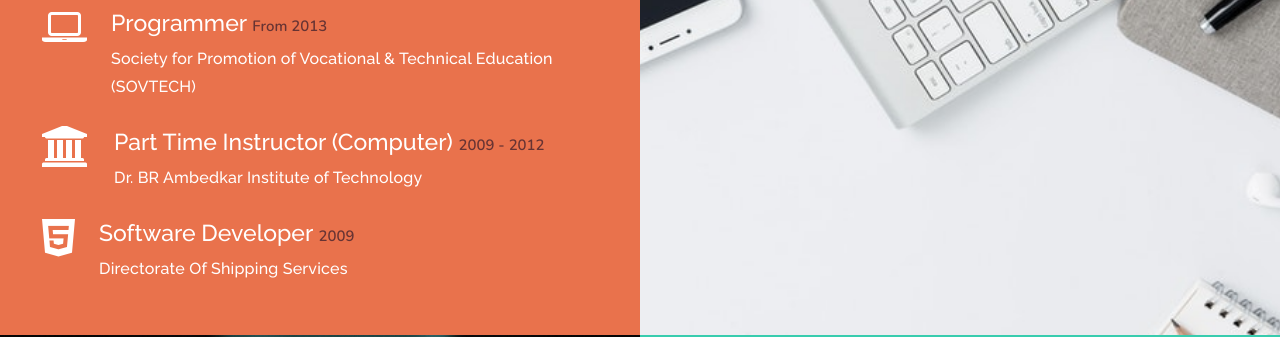
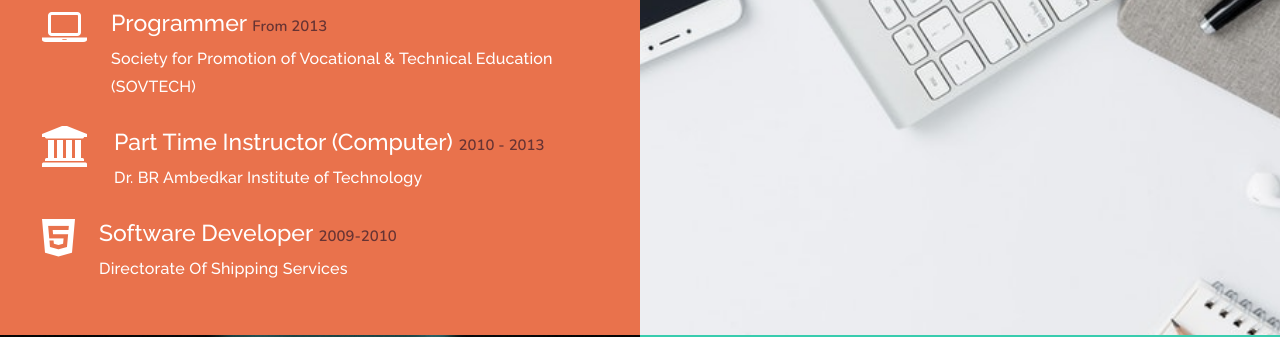
Before and after one commit to rkgain/RP.in, a React (Create React App) app: page / in a window 1280 px wide. Shown: the part 1320-1657 px from the top of the page. Built offline with nearby package versions, Linux system fonts and the light colour scheme.

Commit message:
Google Analytics Added

```diff
--- a/package.json
+++ b/package.json
@@ -11,6 +11,7 @@
     "react": "^16.13.1",
     "react-bootstrap": "^1.0.1",
     "react-dom": "^16.13.1",
+    "react-ga": "^3.1.2",
     "react-scripts": "3.4.1",
     "react-scroll": "^1.7.16"
   },
--- a/src/App.js
+++ b/src/App.js
@@ -13,7 +13,7 @@
 import Nandini from '../src/asset/images/nandini.jpg';
 import Abhi from '../src/asset/images/abhi.jpg';
 import Rld from '../src/asset/images/rdl.jpg';
-
+import ReactGA from 'react-ga';
 import { Link, animateScroll as scroll } from "react-scroll";
 // import { Line, Circle } from 'rc-progress';
 class App extends React.Component {
@@ -58,10 +58,18 @@
 
      render() {
 
+
+
         let classMenu = this.state.showShade ? "navbar navbar-fixed-top top-nav-collapse custom-navbar " : "navbar navbar-fixed-top custom-navbar"
           //  let showMenu = this.state.showMenu ?  "pop navbar-collapse": "collapse navbar-collapse"
           //  let showMenu = (this.state.showShade || window.scrollY===0) ? this.state.showMenu ? "pop navbar-collapse": "collapse navbar-collapse"
            let showMenu =  this.state.showMenu ? "pop navbar-collapse": "collapse navbar-collapse" //:"collapse navbar-collapse"
+
+
+           ReactGA.initialize('UA-172742796-1');
+           ReactGA.pageview('/');
+
+
   return (
     <div className="App"   >
      {/* top-nav-collapse */}
@@ -286,7 +294,7 @@
                                    <i class="fa fa-institution"></i>
                               </div>
                               <div class="media-body">
-                                   <h3 class="media-heading">Part Time Instructor (Computer) <small>2009 - 2012</small></h3>
+                                   <h3 class="media-heading">Part Time Instructor (Computer) <small>2010 - 2013</small></h3>
                                    <p class="color-white">Dr. BR Ambedkar Institute of Technology</p>
                               </div>
                          </div>
@@ -296,7 +304,7 @@
                                    <i class="fa fa-html5"></i>
                               </div>
                               <div class="media-body">
-                                   <h3 class="media-heading">Software Developer <small>2009</small></h3>
+                                   <h3 class="media-heading">Software Developer <small>2009-2010</small></h3>
                                    <p class="color-white">Directorate Of Shipping Services</p>
                               </div>
                          </div>
```
Also changed, not shown: 1 other file (tests, documents, lock files or other folders).
